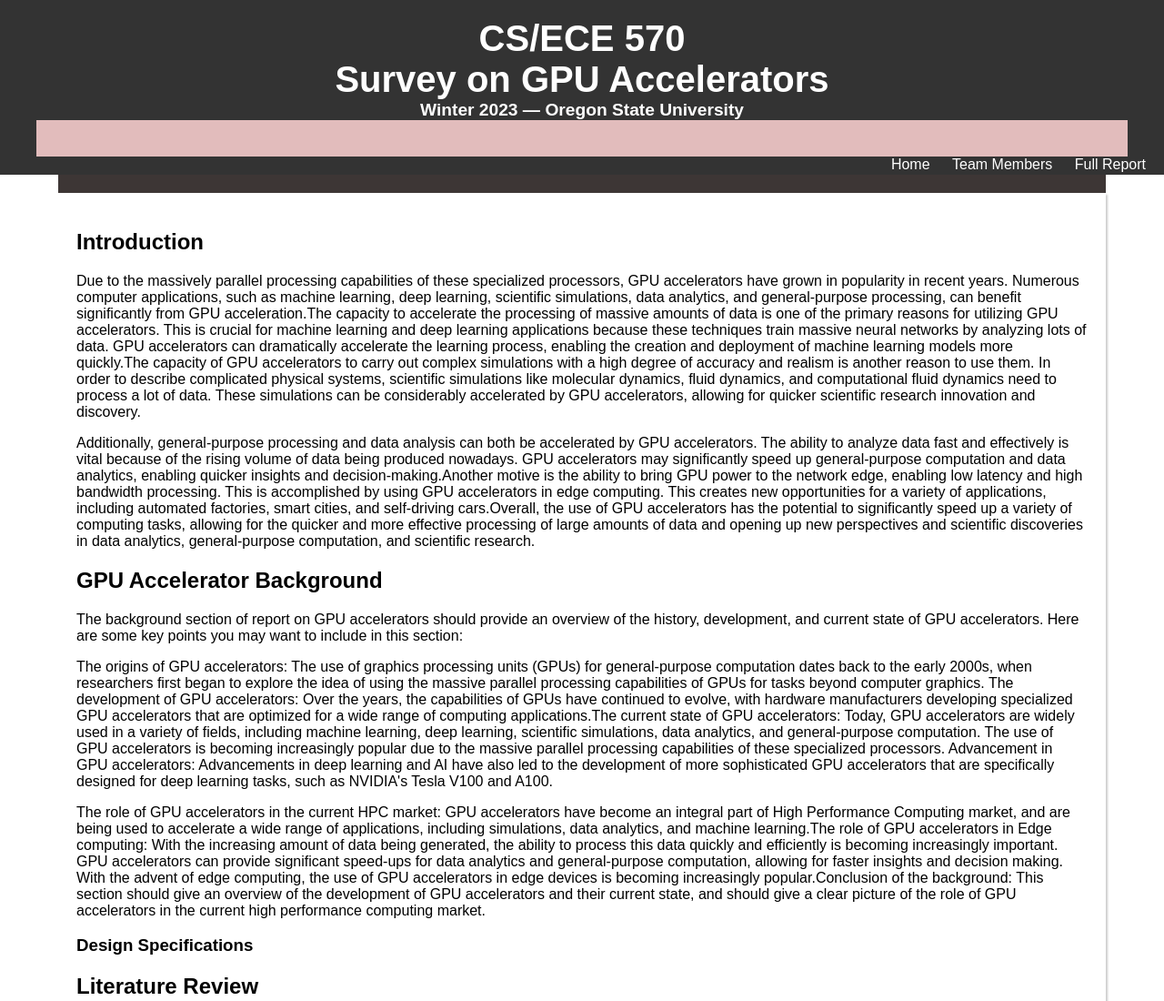
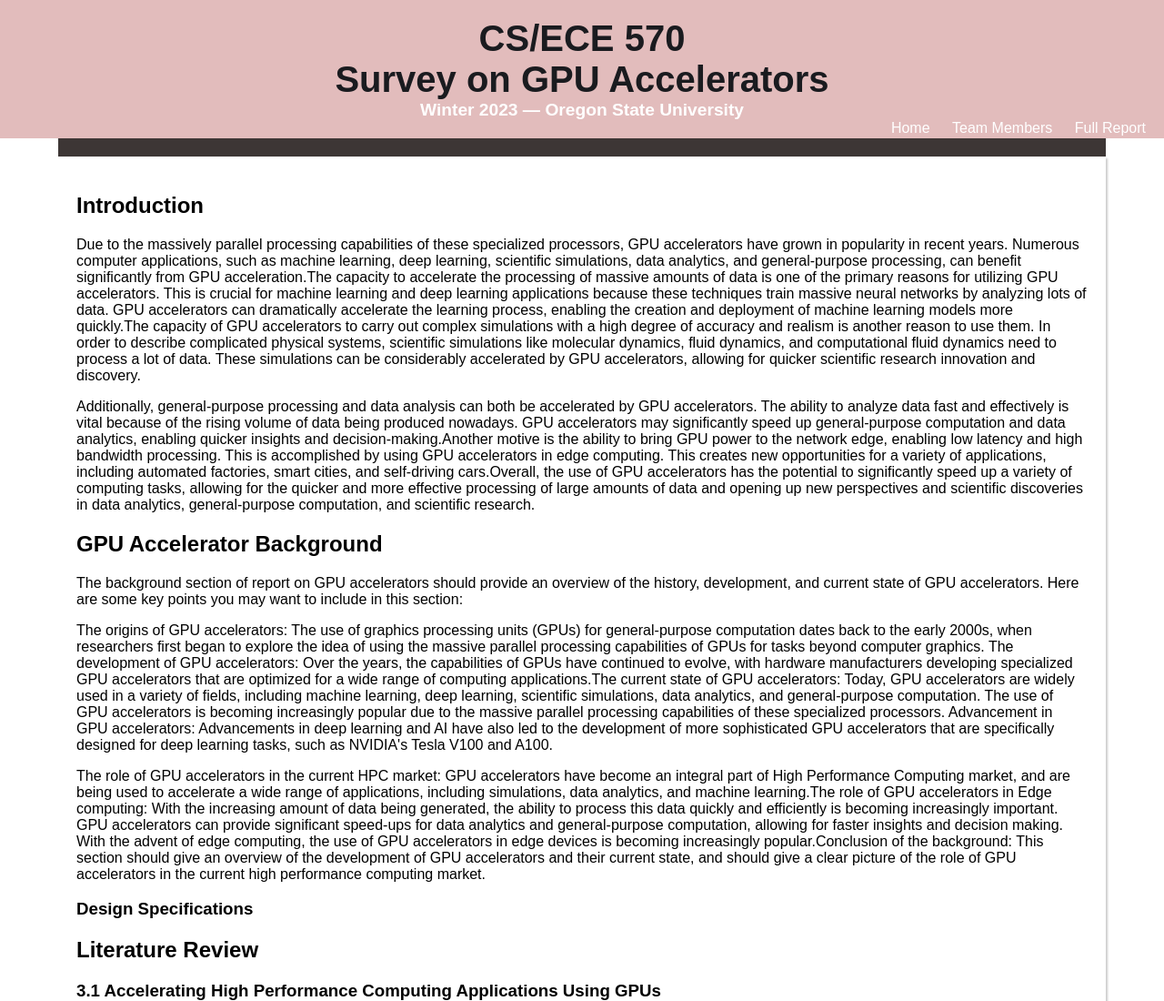
Before and after one commit to mk797/CS570-ECE570-High-Performance-Computing.github.io, a plain HTML site: page index.html in a window 1280 px wide. Shown: the top 1100 px of the page at 91% size. Drawn offline with Linux system fonts and the light colour scheme.

Commit message:
Update index.html

```diff
--- a/index.html
+++ b/index.html
@@ -8,15 +8,12 @@
     <title>Survey on GPU Accelerators</title>
 </head>
 <body>
-    <header>
-        <div class="header-container">
-            <h1 class="logo">
-                <a href="">CS/ECE 570 <br>Survey on GPU Accelerators</a>
-            </h1>
-            <h3 class="tagline">Winter 2023 — Oregon State University</h3>
     <header style="background-color:#e2bcbc"  >
+        <div class="header-container" >
             <h2 class="logo">
+                <a href=""  style="color:#1a1b1f;">CS/ECE 570 <br>Survey on GPU Accelerators</a>
             </h2>
+            <h3 class="tagline" >Winter 2023 — Oregon State University</h3>
         </div>
         <div class="nav-container" >
             <nav class="nav primary-nav"  style="color:#1a1b1f !important">
```
